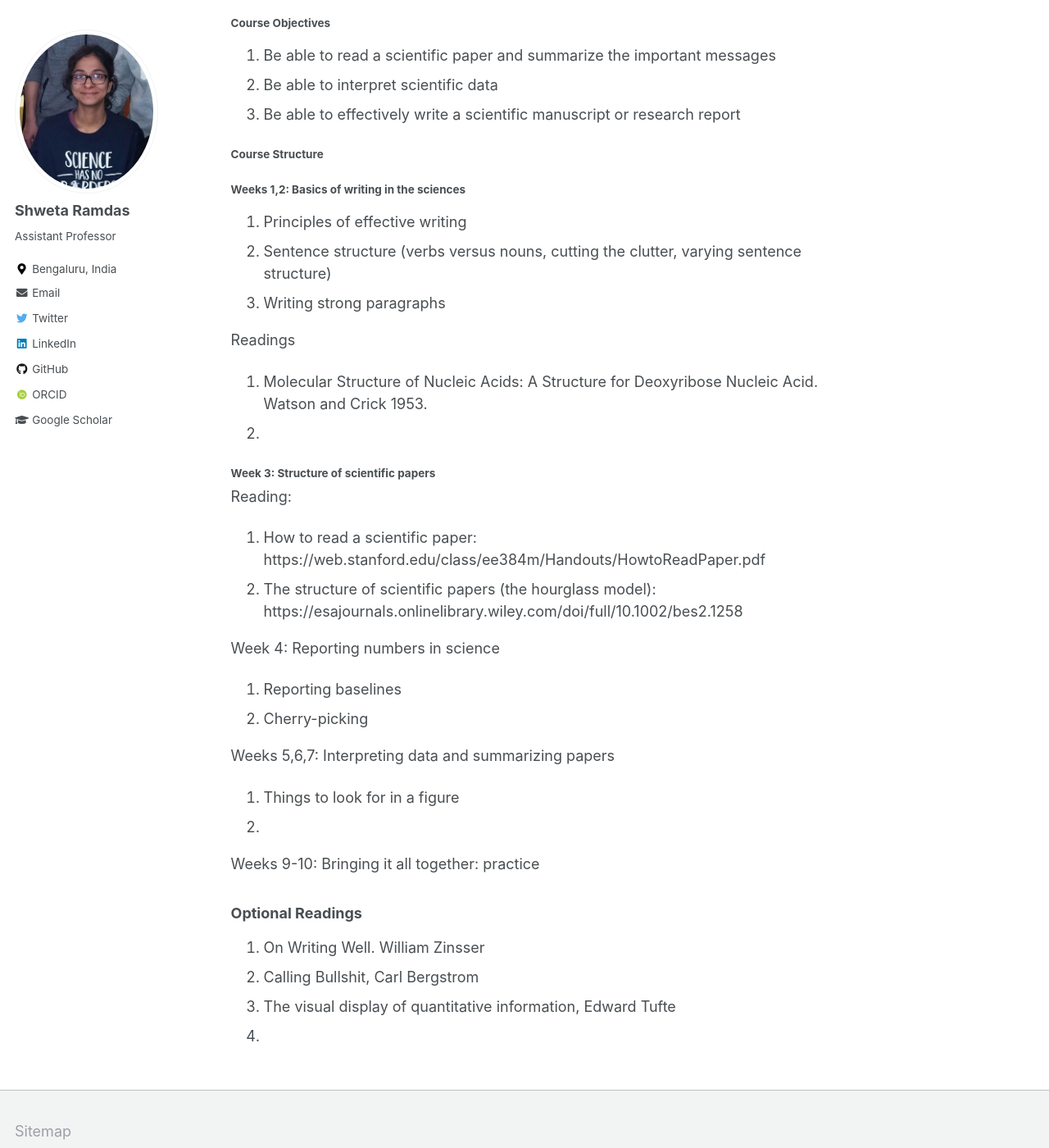
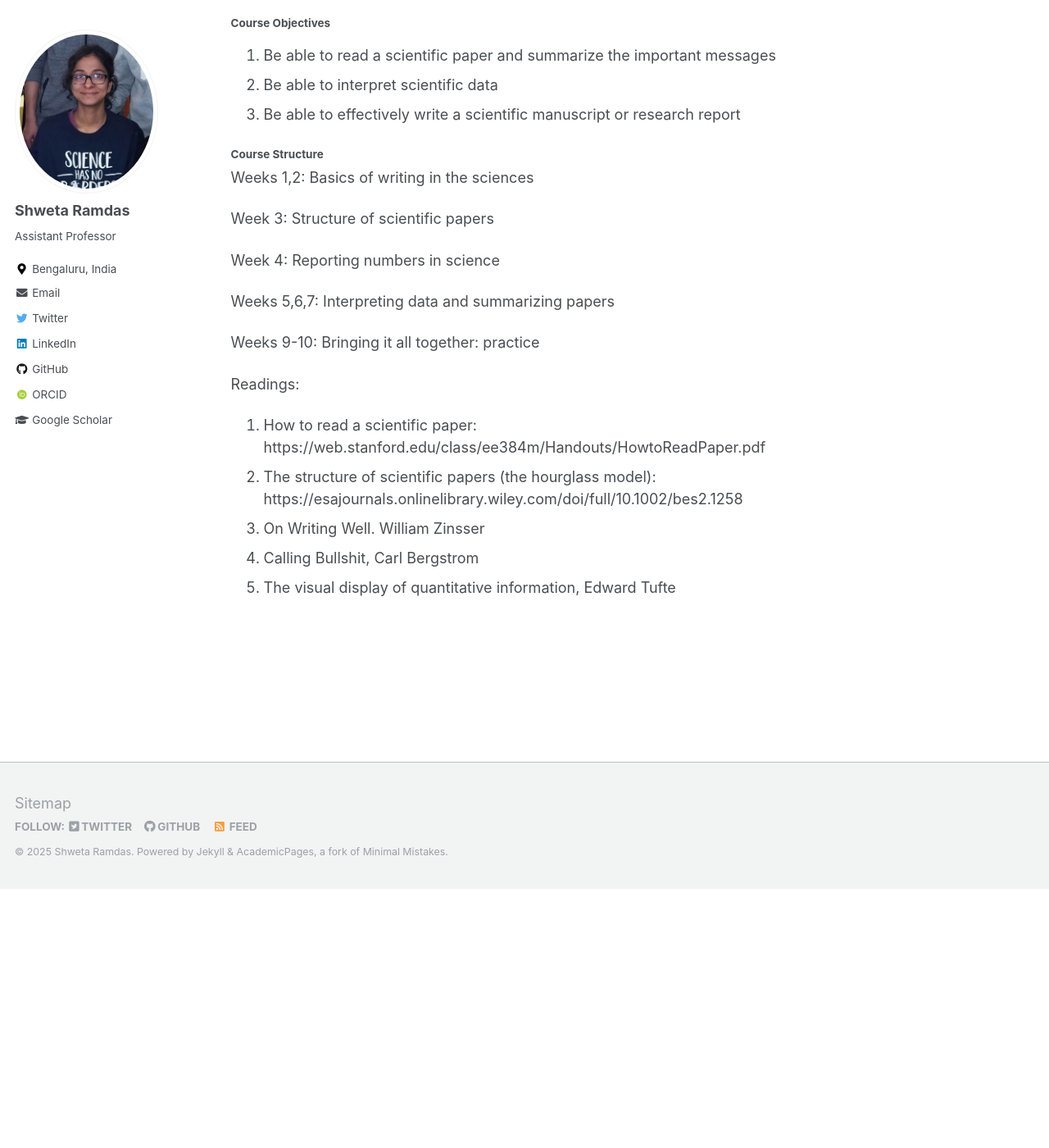
Before and after one commit to shwetaramdas/shwetaramdas.github.io, a Jekyll site: the page built from _pages/cbr103.md, in a window 1280 px wide and 1400 px high, scrolled down 315 px. Shown: the whole window at 82% size. Built offline with Jekyll 4.4.1, drawn with Linux system fonts in a browser that asks for light colours; some web fonts are replaced.

Commit message:
update cbr103

```diff
--- a/_pages/cbr103.md
+++ b/_pages/cbr103.md
@@ -17,34 +17,20 @@ Readings:  Mimi Zeiger - Essentials of Writing Biomedical Research Papers; Strun
 
 #### Course Structure
 
-##### Weeks 1,2: Basics of writing in the sciences
-1. Principles of effective writing
-2. Sentence structure (verbs versus nouns, cutting the clutter, varying sentence structure)
-3. Writing strong paragraphs
+Weeks 1,2: Basics of writing in the sciences
 
-Readings
-1. Molecular Structure of Nucleic Acids: A Structure for Deoxyribose Nucleic Acid. Watson and Crick 1953.
-2.
-
-##### Week 3: Structure of scientific papers
-
-Reading:
-1. How to read a scientific paper: https://web.stanford.edu/class/ee384m/Handouts/HowtoReadPaper.pdf
-2. The structure of scientific papers (the hourglass model): https://esajournals.onlinelibrary.wiley.com/doi/full/10.1002/bes2.1258
+Week 3: Structure of scientific papers
 
 Week 4: Reporting numbers in science
-1. Reporting baselines
-2. Cherry-picking
 
 Weeks 5,6,7: Interpreting data and summarizing papers
-1. Things to look for in a figure
-2.
 
 Weeks 9-10: Bringing it all together: practice
 
 
-### Optional Readings
-1. On Writing Well. William Zinsser
-2. Calling Bullshit, Carl Bergstrom
-3. The visual display of quantitative information, Edward Tufte
-4.
+Readings:
+1. How to read a scientific paper: https://web.stanford.edu/class/ee384m/Handouts/HowtoReadPaper.pdf
+2. The structure of scientific papers (the hourglass model): https://esajournals.onlinelibrary.wiley.com/doi/full/10.1002/bes2.1258
+3. On Writing Well. William Zinsser
+4. Calling Bullshit, Carl Bergstrom
+5. The visual display of quantitative information, Edward Tufte
```
